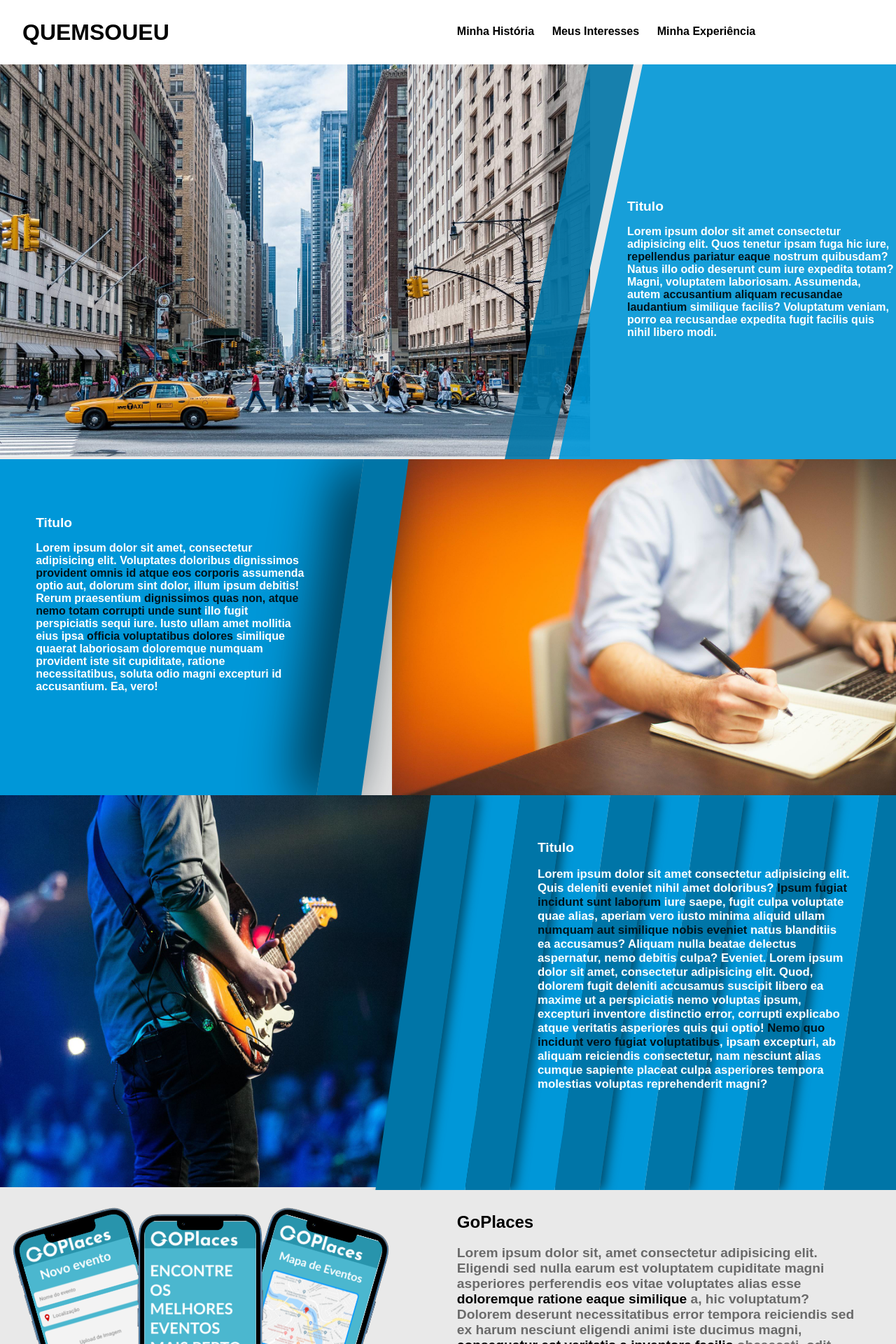
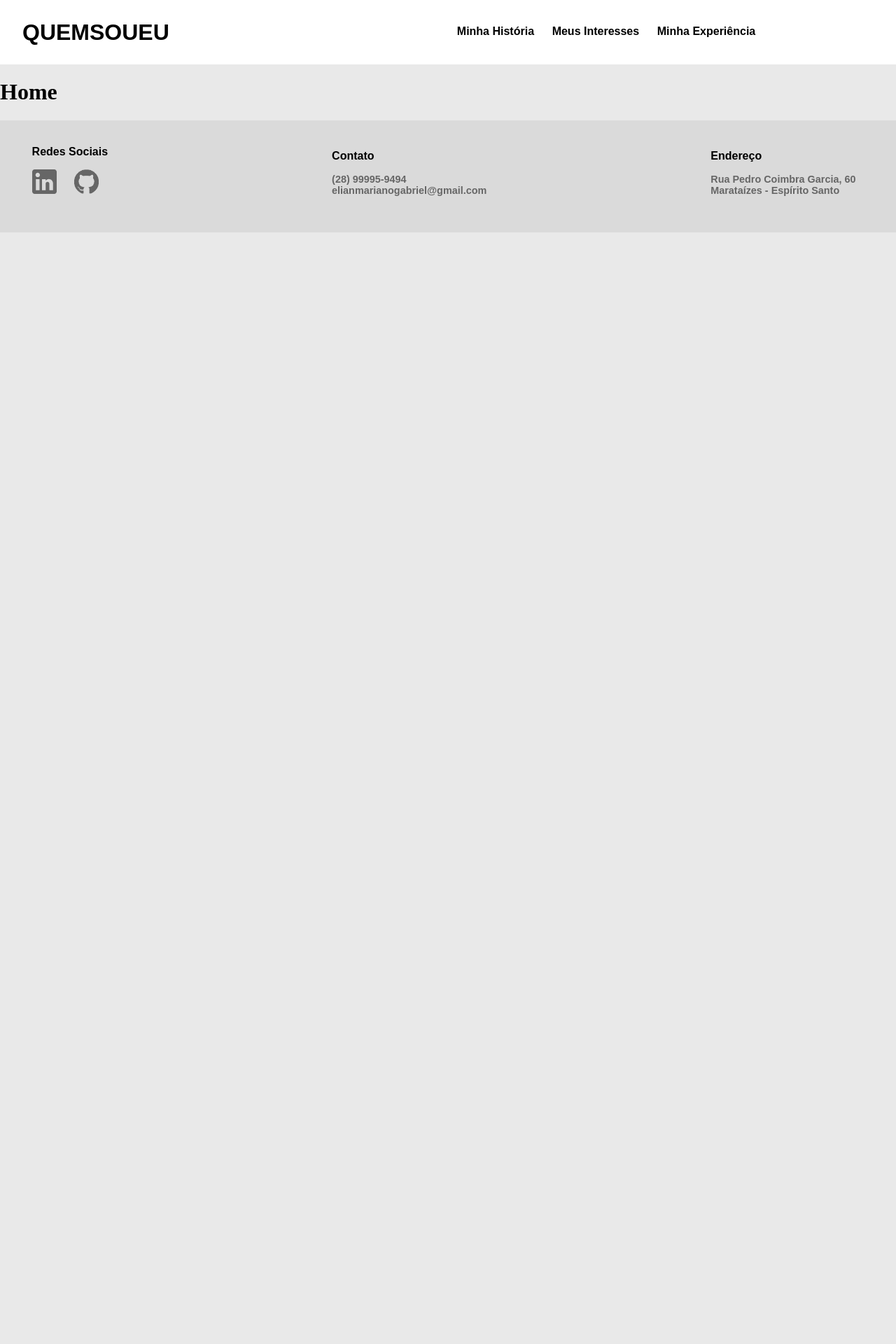
Before and after one commit to ElianMariano/quemsoueu, a React (Create React App) app: page / in a window 1280 px wide. Shown: the top 1920 px of the page at 70% size. After the commit the page ends 800 px from the top, so only its background shows below. Built offline with nearby package versions, Linux system fonts and the light colour scheme; a web font is replaced by a local one.

Commit message:
Different pages created

```diff
--- a/package.json
+++ b/package.json
@@ -8,6 +8,7 @@
     "@testing-library/user-event": "^13.5.0",
     "react": "^18.1.0",
     "react-dom": "^18.1.0",
+    "react-router-dom": "^6.3.0",
     "react-scripts": "5.0.1",
     "web-vitals": "^2.1.4"
   },
--- a/src/App.js
+++ b/src/App.js
@@ -1,33 +1,13 @@
 import React from 'react';
 
-import PageDefault from './components/PageDefault';
-import FloatingBar from './components/FloatingBar';
-import FixedBar from './components/FixedBar';
-import StripedBars from './components/StripedBars';
-import MobileProject from './components/MobileProject';
-import DesktopProject from './components/DesktopProject';
-import TechLevel from './components/TechLevel';
-
-import Python from './assets/logos/python.png'
-import Javascript from './assets/logos/javascript.png'
-import Html from './assets/logos/html.png'
-import Css from './assets/logos/css.png'
+import Home from './pages/Home';
+import Router from './router';
 import './global.css';
 
 function App() {
   return (
     <>
-      <PageDefault>
-        <FloatingBar/>
-        <FixedBar/>
-        <StripedBars/>
-        <MobileProject/>
-        <DesktopProject/>
-        {/* <TechLevel Image={Python} language="Python" level="Intermediário" />
-        <TechLevel Image={Javascript} language="Javascript" level="Intermediário" />
-        <TechLevel Image={Html} language="Html" level="Intermediário" />
-        <TechLevel Image={Css} language="Css" level="Intermediário" /> */}
-      </PageDefault>
+      <Router />
     </>
   );
 }
--- /dev/null
+++ b/src/pages/Experience/index.js
@@ -0,0 +1,13 @@
+import React from 'react';
+
+import PageDefault from '../../components/PageDefault';
+
+function Experience(){
+    return (
+        <PageDefault>
+            <h1>Minha Experiência</h1>
+        </PageDefault>
+    )
+}
+
+export default Experience;
--- /dev/null
+++ b/src/pages/History/index.js
@@ -0,0 +1,13 @@
+import React from "react";
+
+import PageDefault from "../../components/PageDefault";
+
+function History(){
+    return (
+        <PageDefault>
+            <h1>Minha Historia</h1>
+        </PageDefault>
+    )
+}
+
+export default History;
--- /dev/null
+++ b/src/pages/Home/index.js
@@ -0,0 +1,14 @@
+import React from 'react';
+
+import PageDefault from '../../components/PageDefault';
+import FixedBar from '../../components/FixedBar';
+
+function Home(){
+    return (
+        <PageDefault>
+            <h1>Home</h1>
+        </PageDefault>
+    )
+}
+
+export default Home;
--- /dev/null
+++ b/src/pages/Interests/index.js
@@ -0,0 +1,13 @@
+import React from 'react';
+
+import PageDefault from '../../components/PageDefault';
+
+function Interests(){
+    return (
+        <PageDefault>
+            <h1>Meus interesses</h1>
+        </PageDefault>
+    )
+}
+
+export default Interests;
--- /dev/null
+++ b/src/router.js
@@ -0,0 +1,22 @@
+import React from "react";
+import { Route, BrowserRouter,  Routes} from 'react-router-dom';
+
+import Home from './pages/Home';
+import History from './pages/History';
+import Experience from './pages/Experience';
+import Interests from './pages/Interests';
+
+function Router(){
+    return (
+        <BrowserRouter>
+            <Routes>
+                <Route exact path="/" element={<Home/>}/>
+                <Route exact path="/minha-historia" element={<History/>}/>
+                <Route exact path="/meus-interesses" element={<Interests/>}/>
+                <Route exact path="/minha-experiencia" element={<Experience/>}/>
+            </Routes>
+        </BrowserRouter>
+    )
+}
+
+export default Router;
```
Also changed, not shown: 1 other file (tests, documents, lock files or other folders).
